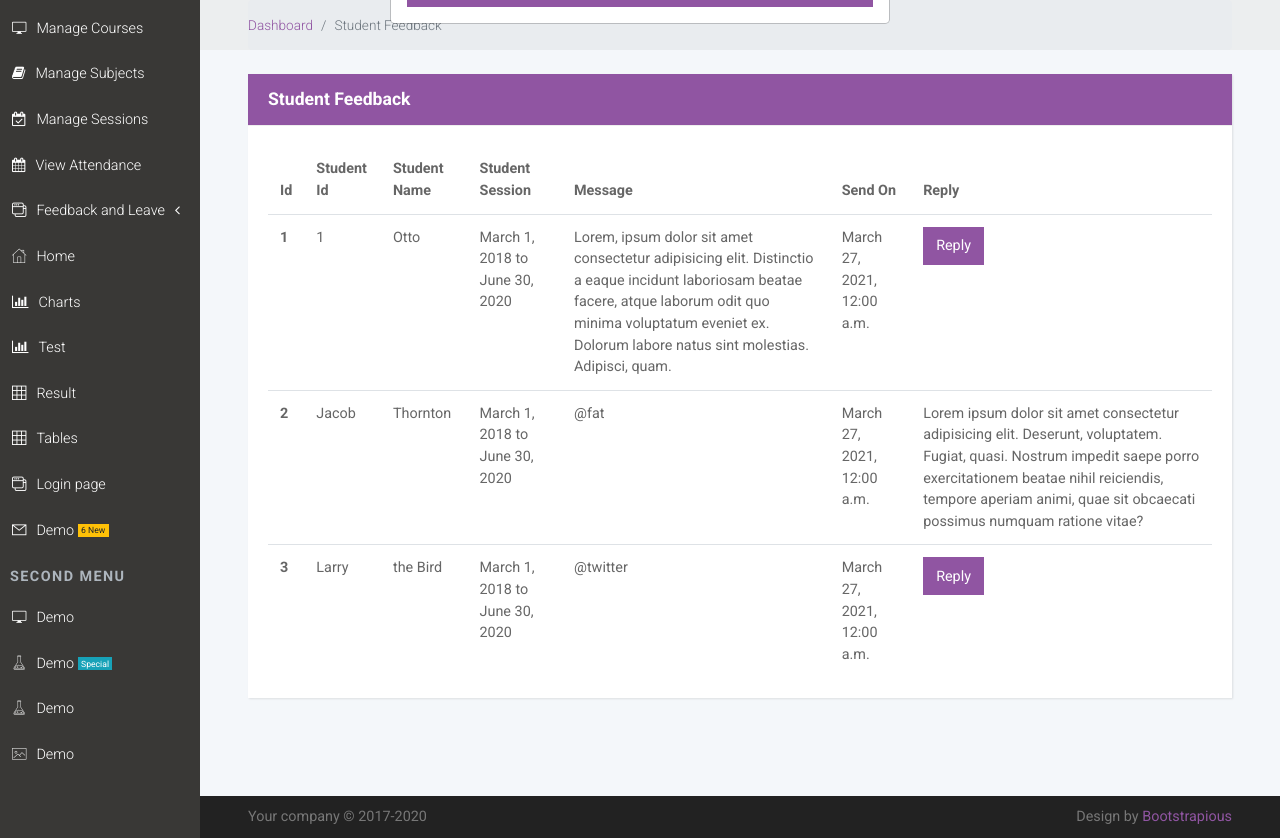
After one commit to dev-preetamraj/sms, a Django app: page /students_feedback/ in a window 1280 px wide. The commit adds this page. Shown: the part 342-1180 px from the top of the page. Run offline with Django 3.2, Linux system fonts and the light colour scheme; some libraries are stand-ins or nearby versions.

Commit message:
added feedback and leave pages

```diff
--- a/sms_app/HODurls.py
+++ b/sms_app/HODurls.py
@@ -17,6 +17,10 @@ urlpatterns = [
     path('manage_subjects/',views.manage_subjects_view, name='manage_subjects_view'),
     path('manage_sessions/',views.manage_sessions_view, name='manage_sessions_view'),
     path('view_attendance/',views.view_attendance, name='view_attendance'),
+    path('staff_feedback/',views.staff_feedback_view, name='staff_feedback_view'),
+    path('students_feedback/',views.students_feedback_view, name='students_feedback_view'),
+    path('staff_leave/',views.staff_leave_view, name='staff_leave_view'),
+    path('student_leave/',views.student_leave_view, name='student_leave_view'),
     path('add_student/', views.add_student_view, name='add_student'),
     path('add_staff/', views.add_staff_view, name='add_staff'),
     path('update_student/<str:pk>',
--- a/sms_app/views.py
+++ b/sms_app/views.py
@@ -77,33 +77,38 @@ def manage_staff_view(request):
         'staffs': staffs,
     }
     return render(request, 'main/manage_staff.html', context)
+
 def manage_courses_view(request):
-
-    context = {
-
-    }
+    context = {}
     return render(request, 'main/manage_courses.html', context)
 
 def manage_subjects_view(request):
-
-    context = {
-
-    }
+    context = {}
     return render(request, 'main/manage_subjects.html', context)
 
 def manage_sessions_view(request):
-
-    context = {
-
-    }
+    context = {}
     return render(request, 'main/manage_sessions.html', context)
 
 def view_attendance(request):
+    context = {}
+    return render(request, 'main/view_attendance.html', context)
 
-    context = {
+def staff_feedback_view(request):
+    context = {}
+    return render(request, 'main/staff_feedback.html', context)
 
-    }
-    return render(request, 'main/view_attendance.html', context)
+def students_feedback_view(request):
+    context = {}
+    return render(request, 'main/students_feedback.html', context)
+
+def staff_leave_view(request):
+    context = {}
+    return render(request, 'main/staff_leave.html', context)
+
+def student_leave_view(request):
+    context = {}
+    return render(request, 'main/students_leave.html', context)
 
 def login_view(req):
     context = {}
--- a/static/css/custom.css
+++ b/static/css/custom.css
@@ -23,3 +23,7 @@
     display:flex;
     justify-content: center;
 } */
+.back_color{
+    background-color: #9055a2;
+    color:white;
+}
--- a/templates/main/navbar.html
+++ b/templates/main/navbar.html
@@ -18,26 +18,28 @@
             <h5 class="sidenav-heading">Main</h5>
             <ul id="side-main-menu" class="side-menu list-unstyled">
                 <li><a href="{% url 'hod_dashboard' %}"> <i class="icon-home"></i>Dashboard </a></li>
+                <li><a href="{% url 'register_user' %}"> <i class="icon-user"></i>Add User </a></li>
+                <li><a href="{% url 'manage_staff_view' %}"> <i class="fa fa-address-book-o"></i>Manage Staffs </a></li>
+                <li><a href="{% url 'manage_student_view' %}"> <i class="fa fa-graduation-cap"></i>Manage Students </a></li>
+                <li><a href="{% url 'manage_courses_view' %}"> <i class="icon-screen"></i>Manage Courses </a></li>
+                <li><a href="{% url 'manage_subjects_view' %}"> <i class="fa fa-book"></i>Manage Subjects </a></li>
+                <li><a href="{% url 'manage_sessions_view' %}"> <i class="fa fa-calendar-check-o"></i>Manage Sessions </a></li>
+                <li><a href="{% url 'view_attendance' %}"> <i class="fa fa-calendar"></i>View Attendance </a></li>
+                <li><a href="#exampledropdownDropdown" aria-expanded="false" data-toggle="collapse"> <i class="icon-interface-windows"></i>Feedback and Leave </a>
+                    <ul id="exampledropdownDropdown" class="collapse list-unstyled ">
+                        <li><a href="{% url 'staff_feedback_view' %}"> <i class="icon-grid"></i>Staff Feedback </a></li>
+                        <li><a href="{% url 'students_feedback_view' %}"> <i class="icon-grid"></i>Student Feedback </a></li>
+                        <li><a href="{% url 'staff_leave_view' %}"> <i class="icon-grid"></i>Staff Leave </a></li>
+                        <li><a href="{% url 'student_leave_view' %}"> <i class="icon-grid"></i>Student Leave </a></li>
+                    </ul>
+                </li>
+
                 <li><a href="{% url 'admin_dashboard' %}"> <i class="icon-home"></i>Home </a></li>
-                <li><a href="{% url 'register_user' %}"> <i class="icon-user"></i>Add User </a></li>
                 <li><a href="{% url 'charts_view' %}"> <i class="fa fa-bar-chart"></i>Charts </a></li>
                 <li><a href="{% url 'test-view' %}"> <i class="fa fa-bar-chart"></i>Test </a></li>
-                <li><a href="{% url 'result-view' %}"> <i class="fa fa-bar-chart"></i>Result </a></li>
-                <li><a href="{% url 'manage_student_view' %}"> <i class="icon-grid"></i>Manage Students </a></li>
-                <li><a href="{% url 'manage_staff_view' %}"> <i class="icon-grid"></i>Manage Staffs </a></li>
-                <li><a href="{% url 'manage_courses_view' %}"> <i class="icon-grid"></i>Manage Courses </a></li>
-                <li><a href="{% url 'manage_subjects_view' %}"> <i class="icon-grid"></i>Manage Subjects </a></li>
-                <li><a href="{% url 'manage_sessions_view' %}"> <i class="icon-grid"></i>Manage Sessions </a></li>
-                <li><a href="{% url 'view_attendance' %}"> <i class="icon-grid"></i>View Attendance </a></li>
+                <li><a href="{% url 'result-view' %}"> <i class="icon-grid"></i>Result </a></li>
                 <li><a href="{% url 'tables_view' %}"> <i class="icon-grid"></i>Tables </a></li>
-                <li><a href="#exampledropdownDropdown" aria-expanded="false" data-toggle="collapse"> <i
-                            class="icon-interface-windows"></i>Example dropdown </a>
-                    <ul id="exampledropdownDropdown" class="collapse list-unstyled ">
-                        <li><a href="#">Page</a></li>
-                        <li><a href="#">Page</a></li>
-                        <li><a href="#">Page</a></li>
-                    </ul>
-                </li>
+
                 <li><a href="{% url 'login_view' %}"> <i class="icon-interface-windows"></i>Login page </a></li>
                 <li> <a href="#"> <i class="icon-mail"></i>Demo
                         <div class="badge badge-warning">6 New</div>
--- /dev/null
+++ b/templates/main/students_feedback.html
@@ -0,0 +1,113 @@
+{% extends 'main/base.html' %}
+{% load static %}
+{% block add_css %}
+<style>
+
+</style>
+{% endblock add_css%}
+
+{% block content %}
+
+<div class="breadcrumb-holder">
+    <div class="container-fluid">
+      <ul class="breadcrumb">
+        <li class="breadcrumb-item"><a href="{% url 'hod_dashboard' %}">Dashboard</a></li>
+        <li class="breadcrumb-item active">Student Feedback</li>
+      </ul>
+    </div>
+</div>
+<section>
+    <div class="container-fluid">
+        <br>
+
+        <div class="row">
+            <div class="col-lg-12">
+              <div class="card">
+
+                <!--Card Head-->
+                <div class="card-header back_color">
+                    <h4 class="card-title ">Student Feedback</h4>
+                </div>
+
+                <!--Table Content-->
+                <div class="card-body">
+                  <div class="table-responsive">
+                    <table class="table">
+                      <thead>
+                        <tr>
+                          <th>Id</th>
+                          <th>Student Id</th>
+                          <th>Student Name</th>
+                          <th>Student Session</th>
+                          <th>Message</th>
+                          <th>Send On</th>
+                          <th>Reply</th>
+                        </tr>
+                      </thead>
+                      <tbody>
+                        <tr>
+                          <th scope="row">1</th>
+                          <td>1</td>
+                          <td>Otto</td>
+                          <td>March 1, 2018 to June 30, 2020</td>
+                          <td>Lorem, ipsum dolor sit amet consectetur adipisicing elit. Distinctio a eaque incidunt laboriosam beatae facere, atque laborum odit quo minima voluptatum eveniet ex. Dolorum labore natus sint molestias. Adipisci, quam.</td>
+                          <td>March 27, 2021, 12:00 a.m.</td>
+                          <td>
+
+                            <button type="button" class="btn btn-primary" id="fetch_student">Reply</button>
+                          </td>
+                        </tr>
+                        <tr>
+                          <th scope="row">2</th>
+                          <td>Jacob</td>
+                          <td>Thornton</td>
+                          <td>March 1, 2018 to June 30, 2020</td>
+                          <td>@fat</td>
+                          <td>March 27, 2021, 12:00 a.m.</td>
+                          <td>
+                            Lorem ipsum dolor sit amet consectetur adipisicing elit. Deserunt, voluptatem. Fugiat, quasi. Nostrum impedit saepe porro exercitationem beatae nihil reiciendis, tempore aperiam animi, quae sit obcaecati possimus numquam ratione vitae?
+                          </td>
+                        </tr>
+                        <tr>
+                          <th scope="row">3</th>
+                          <td>Larry</td>
+                          <td>the Bird</td>
+                          <td>March 1, 2018 to June 30, 2020</td>
+                          <td>@twitter</td>
+                          <td>March 27, 2021, 12:00 a.m.</td>
+                          <td>
+                            <button type="button" class="btn btn-primary" id="fetch_student">Reply</button>
+                          </td>
+                        </tr>
+                      </tbody>
+                    </table>
+                  </div>
+                </div>
+              </div>
+            </div>
+        </div>
+    </div>
+</section>
+<div class="modal fade show" id="replyModal" tabindex="-1" role="dialog" aria-labelledby="exampleModalLabel" aria-modal="true" style="display: block;">
+    <div class="modal-dialog">
+        <div class="modal-content">
+        <div class="modal-header">
+            <h5 class="modal-title" id="exampleModalLabel">Reply Feedback</h5>
+            <button type="button" class="close" data-dismiss="modal" aria-label="Close">
+            <span aria-hidden="true">×</span>
+            </button>
+        </div>
+        <div class="modal-body">
+            <p>Reply to: <b><span id="reply_name"></span></b></p>
+            <input type="hidden" id="reply_id" name="reply_id" value="4">
+            <textarea class="form-control" rows="5" id="reply_message"></textarea>
+        </div>
+        <div class="modal-footer">
+
+            <button type="button" class="btn btn-primary btn-block" id="reply_button">Reply</button>
+        </div>
+        </div>
+    </div>
+    </div>
+
+{% endblock %}
```
Also changed, not shown: templates/main/staff_feedback.html (added, +109 -0 lines), templates/main/staff_leave.html (added, +90 -0 lines), templates/main/students_leave.html (added, +89 -0 lines), templates/main/view_attendance.html (+2 -5 lines).
